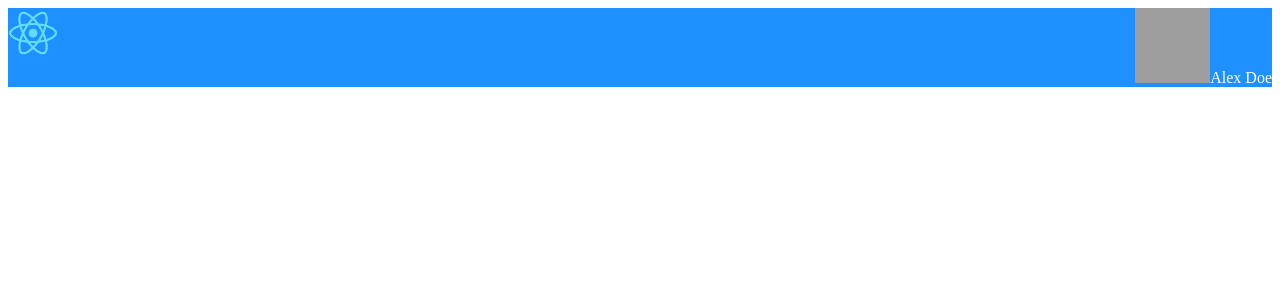
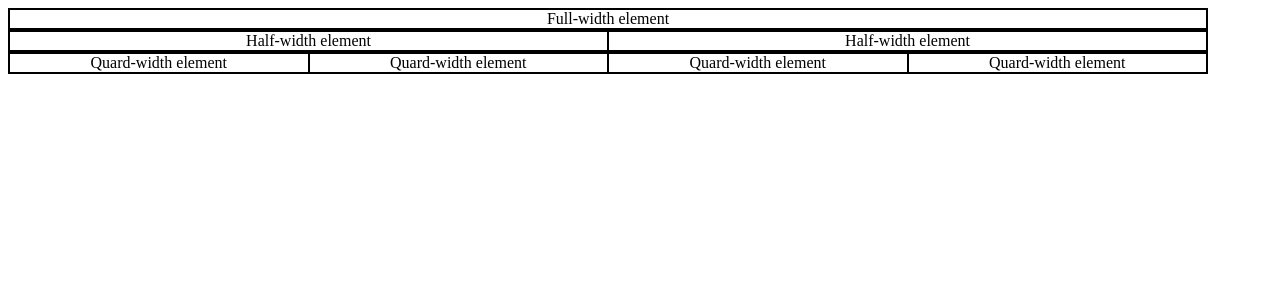
Before and after one commit to VitaliyKhrol/fd-react-welcome-2024, a React (Create React App) app: page / in a window 1280 px wide. Shown: the top 300 px of the page. Built offline with nearby package versions, Linux system fonts and the light colour scheme; grey boxes are pictures that could not be loaded.

Commit message:
Custom Grid

```diff
--- a/src/App.js
+++ b/src/App.js
@@ -5,34 +5,54 @@ import React from "react";
 // import Scene from "./components/Scene/";
 // import LoginForm from './components/LoginForm';
 // import Todolist from "./components/Todolist";
-import Header from "./components/Header";
-import styles from './components/Header/Header.module.css'
+// import Header from "./components/Header";
+// import styles from './components/Header/Header.module.css'
+import Container from "./components/Grid/GridContainer";
+import Column from "./components/Grid/Column";
+import Row from "./components/Grid/Row";
 
 
 class App extends React.Component {
   constructor(props) {
     super(props);
-    this.state = {
-      isOn: true,
-      user: {
-        firstName: 'Alex',
-        lastName: 'Doe',
-        avatar: 'https://variety.com/wp-content/uploads/2021/04/Avatar.jpg?w=800&h=533&crop=1'
-      }
-    }
+
   }
 
   render() {
-    const { user: { firstName, lastName, avatar } } = this.state;
+
     return (
+      <Container>
+        <Row>
+          <Column colNum='12'>
+            Full-width element
+          </Column>
+        </Row>
 
-      <Header text='gfhhhhf'>
-        <div>
-          <img src={avatar} className={styles.avatar} />
-          <span>{firstName}  {lastName}</span>
-        </div>
-      </Header>
+        <Row>
+          <Column colNum='6'>
+            Half-width element
+          </Column>
+          <Column colNum='6'>
+            Half-width element
+          </Column>
+        </Row>
 
+        <Row>
+          <Column colNum='3'>
+           Quard-width element
+          </Column>
+          <Column colNum='3'>
+           Quard-width element
+          </Column>
+          <Column colNum='3'>
+           Quard-width element
+          </Column>
+          <Column colNum='3'>
+           Quard-width element
+          </Column>
+        </Row>
+
+      </Container>
 
     )
   }
--- /dev/null
+++ b/src/components/Grid/Column/Column.css
@@ -0,0 +1,22 @@
+.col{
+    border: 1px solid black
+}
+
+
+.col-12{
+    width: 100%;
+}
+
+.col-6{
+    width: 50%;
+}
+
+.col-4{
+    width: calc((1/3)*100%);
+}
+.col-3{
+    width: 25%;
+}
+.col-1{
+    width: calc((1/12)*100%);
+}
--- /dev/null
+++ b/src/components/Grid/Column/index.js
@@ -0,0 +1,14 @@
+import React from 'react';
+import './Column.css'
+
+const Column = (props) => {
+    const{colNum, children} = props;
+    return (
+        <div className={`col-${colNum} col`}>
+            {children}
+
+        </div>
+    );
+}
+
+export default Column;
--- /dev/null
+++ b/src/components/Grid/GridContainer.js
@@ -0,0 +1,12 @@
+
+import React from 'react';
+
+const Container = (props) => {
+    return (
+        <div style={{maxWidth:'1200px', textAlign:'center'}}>
+            {props.children}
+        </div>
+    );
+}
+
+export default Container;
--- /dev/null
+++ b/src/components/Grid/Row/index.js
@@ -0,0 +1,12 @@
+
+import React from 'react';
+
+const Row = (props) => {
+    return (
+        <div style={{display:'flex', border:'1px solid black'}}>
+            {props.children}
+        </div>
+    );
+}
+
+export default Row;
```
